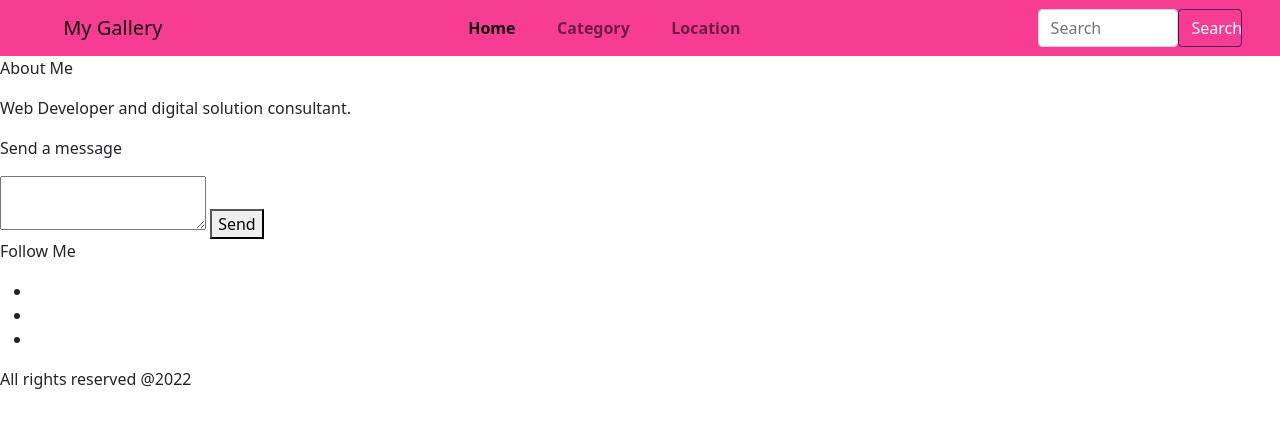
After one commit to victoriamwangi/MyGallery, a Django app: template gallery/templates/footer.html in a window 1280 px wide. The commit adds this page. Shown: the top 428 px of the page. Run offline with Django 4.2, Linux system fonts and the light colour scheme; the template is opened without the code that fills it, so the values that code supplies are empty; some libraries are stand-ins or nearby versions.

Commit message:
st: add footer

```diff
--- /dev/null
+++ b/gallery/templates/footer.html
@@ -0,0 +1,36 @@
+{%extends 'base.html'%} {% block content %}
+<footer>
+  <div class="col-lg-4">
+    <p class="topic">About Me</p>
+    <p class="about">Web Developer and digital solution consultant.</p>
+  </div>
+  <div class="col-lg-4 contact">
+    <p class="topic">Send a message</p>
+    <form action="">
+      <textarea name="" id=""></textarea>
+      <button type="submit">Send</button>
+    </form>
+  </div>
+
+  <div class="col-lg-4 social">
+    <p class="topic">Follow Me</p>
+    <ul>
+      <li>
+        <a href="https://www.linkedin.com/in/victoria-mwangi-5bb054203/"
+          ><i class="fab fa-linkedin-in"></i
+        ></a>
+      </li>
+      <li>
+        <a href="https://github.com/victoriamwangi"
+          ><i class="fa-brands fa-github"></i
+        ></a>
+      </li>
+
+      <li>
+        <a href=""><i class="fab fa-facebook" aria-hidden="true"></i></a>
+      </li>
+    </ul>
+  </div>
+</footer>
+<div class="copy-right">All rights reserved @2022</div>
+{%endblock%}
--- a/gallery/templates/index.html
+++ b/gallery/templates/index.html
@@ -79,6 +79,7 @@
         {%endfor%}
       </div>
     </div>
+
     {%endblock%}
   </body>
 </html>
--- a/static/css/style.css
+++ b/static/css/style.css
@@ -45,7 +45,7 @@
     flex-wrap: wrap;
 }
 
-.post .card {
+#post {
     margin: 2vw;
     border-radius: 8px;
 }
```
